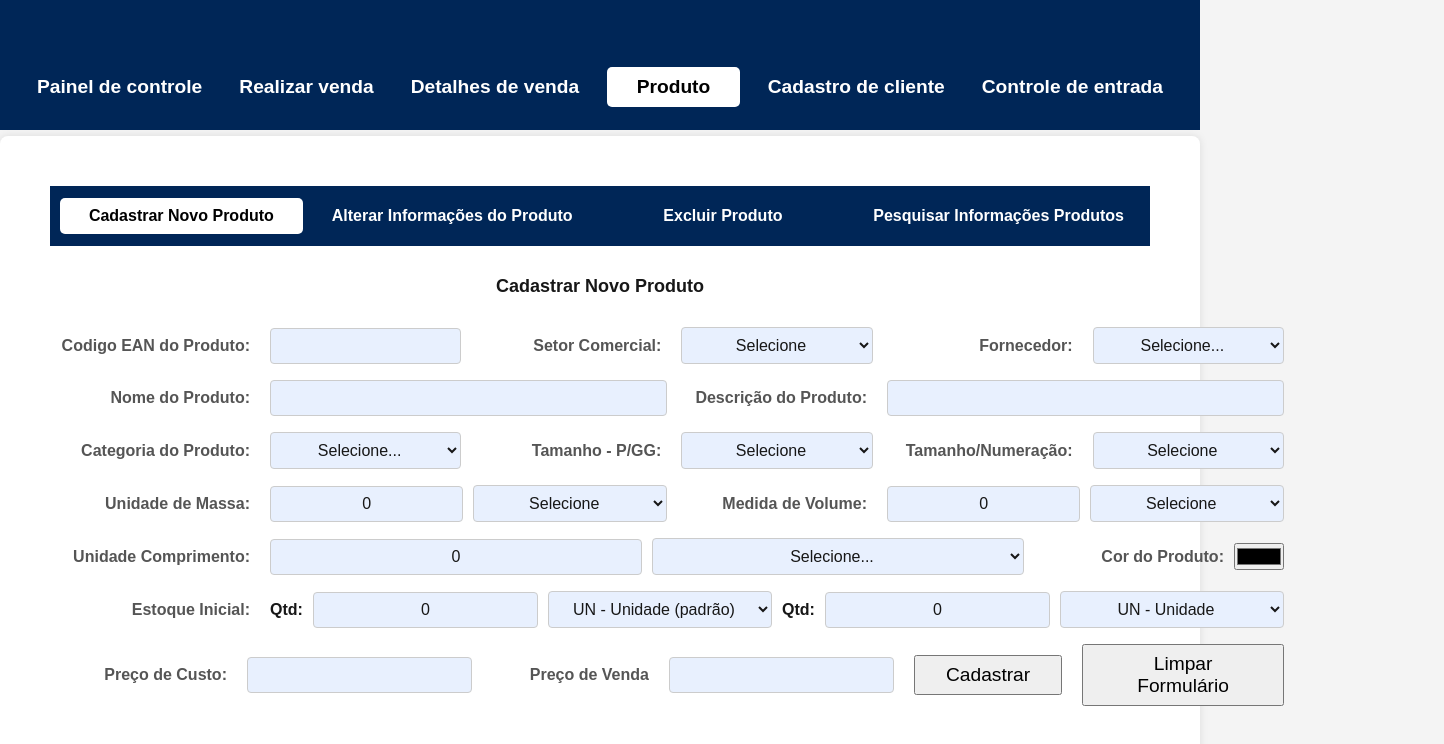
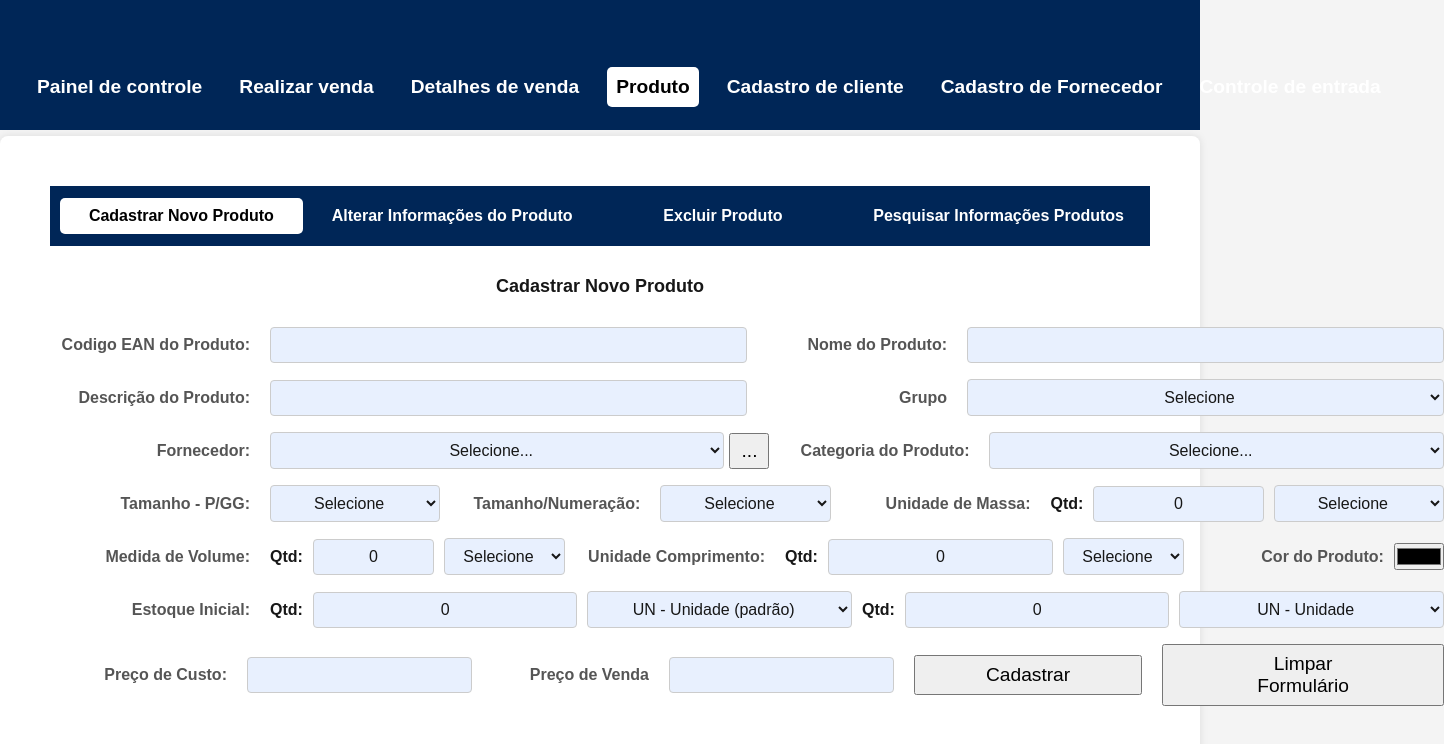
Before and after one commit to fregnani123/gestaoLiteMySql, an Electron app: page public/register_product.html in a window 1200 px wide. Shown: the whole page, 1444 px wide, since content can reach past the window. Drawn offline with Linux system fonts and the light colour scheme.

Commit message:
Melhorias dados inseridos

```diff
--- a/Renderer/renderer_menu.js
+++ b/Renderer/renderer_menu.js
@@ -4,8 +4,8 @@ const menuPainel1 = [
     { id: '3', texto: 'Detalhes de venda', to: '../public/detalhes-venda.html' },
     { id: '4', texto: 'Produto', to: '../public/register_product.html' },
     { id: '7', texto: 'Cadastro de cliente', to: '../public/cadastro-cliente.html' },
-    { id: '8', texto: 'Controle de entrada ', to: '../public/controle-entrada.html' },
-
+    { id: '8', texto: 'Cadastro de Fornecedor', to: '../public/cadastro-cliente.html' },
+    { id: '9', texto: 'Controle de entrada ', to: '../public/controle-entrada.html' },
 ];
 
 const ulMenu = document.getElementById('ul-Menu');
--- a/public/register_product.html
+++ b/public/register_product.html
@@ -37,12 +37,30 @@
                 <label for="codigoDeBarras">Codigo EAN do Produto:</label>
                 <input type="number" id="codigoDeBarras" name="codigoDeBarras" autocomplete="off" required
                     maxlength="13">
-                <label for="categoria">Setor Comercial:</label>
+
+                <label for="nomeProduto">Nome do Produto:</label>
+                <input type="text" id="nomeProduto" name="nome" autocomplete="off" required>
+
+            </div>
+            <div class="form-group">
+
+
+                <label for="descricao">Descrição do Produto:</label>
+                <input type="text" id="descricao" name="descricao" autocomplete="off" required>
+                <label for="categoria">Grupo</label>
                 <select id="setor" name="setor" required>
                     <option value="">Selecione</option>
                 </select>
+            </div>
+            <div class="form-group">
 
                 <label for="fornecedor">Fornecedor:</label>
+                <select id="marca" name="marca">
+                    <option value="Selecione">Selecione...</option>
+                </select><button id="add-fornecedor">...</button>
+
+
+                <label for="marca">Categoria do Produto:</label>
                 <select id="marca" name="marca">
                     <option value="Selecione">Selecione...</option>
                 </select>
@@ -50,84 +68,58 @@
             </div>
             <div class="form-group">
 
-                <label for="nomeProduto">Nome do Produto:</label>
-                <input type="text" id="nomeProduto" name="nome" autocomplete="off" required>
-                <label for="descricao">Descrição do Produto:</label>
-                <input type="text" id="descricao" name="descricao" autocomplete="off" required>
-            </div>
-            <div class="form-group">
-
-                <label for="marca">Categoria do Produto:</label>
-                <select id="marca" name="marca">
-                    <option value="Selecione">Selecione...</option>
-                </select>
-
                 <label for="tamanho">Tamanho - P/GG:</label>
                 <select id="tamanho" name="tamanho">
                     <option value="Selecione">Selecione</option>
-                    <option value="P">XP</option>
+                    <!-- <option value="P">XP</option>
                                     <option value="P">PP</option>
                                     <option value="P">P</option>
                                     <option value="PP">PP</option>
                                     <option value="M">M</option>
                                     <option value="G">G</option>
-                    <option value="GG">GG</option>
+                                    <option value="GG">GG</option> -->
                 </select>
 
                 <label for="tamanhoNumero">Tamanho/Numeração:</label>
                 <select id="tamanhoNumero" name="tamanho">
                     <option value="0">Selecione</option>
-                    <option value="1">1</option>
+                    <!-- <option value="1">1</option>
                                     <option value="2">2</option>
-                    <option value="3">3</option>
+                                    <option value="3">3</option> -->
                 </select>
-            </div>
-            <div class="form-group">
+
                 <label for="massaNumero">Unidade de Massa:</label>
+                <span class="qtd">Qtd:</span>
                 <input id="massaNumero" type="number" value="0">
                 <select id="massa" name="massa">
-                    <option value="Selecione">Selecione</option>
-                    <option value="kg">Quilograma (kg)</option>
-                    <option value="g">Grama (g)</option>
-                    <option value="t">Tonelada (t)</option>
-                    <option value="mg">Miligrama (mg)</option>
-                    <option value="µg">Micrograma (µg)</option>
-                    <option value="lb">Libra (lb)</option>
-                </select>
-
-                <label for="volumeNumero">Medida de Volume:</label>
-                <input id="volumeNumero" type="number" value="0">
-                <select id="volume" name="volume">
-                    <option value="Selecione">Selecione</option>
-                    <option value="litro">Litro (L)</option>
-                    <option value="mililitro">Mililitro (mL)</option>
-                    <option value="metro_cubico">Metro Cúbico (m³)</option>
-                    <option value="galao">Galão (gal)</option>
-                    <option value="pint">Pint (pt)</option>
+                    <option value="0">Selecione</option>
                 </select>
 
             </div>
 
             <div class="form-group">
+                <label for="volumeNumero">Medida de Volume:</label>
+                <span class="qtd">Qtd:</span>
+                <input id="volumeNumero" type="number" value="0">
+                <select id="volume" name="volume">
+                    <option value="0">Selecione</option>
+                </select>
+
                 <label for="comprimento">Unidade Comprimento:</label>
+                <span class="qtd">Qtd:</span>
                 <input id="comprimento" type="number" value="0">
                 <select id="comprimento" name="comprimento">
-                    <option value="Selecione">Selecione...</option>
-                    <option value="metro">Metro (m)</option>
-                    <option value="centimetro">Centímetro (cm)</option>
-                    <option value="milimetro">Milímetro (mm)</option>
-                    <option value="quilometro">Quilômetro (km)</option>
-                    <option value="polegada">Polegada (in)</option>
-                    <option value="pé">Pé (ft)</option>
+                    <option value="0">Selecione</option>
                 </select>
                 <label for="cor">Cor do Produto:</label>
                 <input id="cor" type="color" name="cor" value="" aria-describedby="corHelp">
             </div>
+
 <div class="form-group">
     <label for="estoque1">Estoque Inicial:</label>
     <span class="qtd">Qtd:</span>
-                <input value="0" type="number" id="estoque1" name="estoque"
-                    autocomplete="off" required><select id="unidade" name="">
+    <input value="0" type="number" id="estoque1" name="estoque" autocomplete="off" required><select id="unidade"
+        name="">
         <option value="UN">UN - Unidade (padrão)</option>
         <option value="CX">CX - Caixa</option>
         <option value="DZ">DZ - Duzia (12)</option>
@@ -135,8 +127,8 @@
         <option value="RL">RL - Rolo </option>
         <option value="PÇ">PÇ - Peça </option>
     </select>
-                <span class="qtd">Qtd:</span><input value="0" type="number" id="estoque1" name="estoque"
-                    autocomplete="off" required><select id="unidade" name="">
+    <span class="qtd">Qtd:</span><input value="0" type="number" id="estoque1" name="estoque" autocomplete="off"
+        required><select id="unidade" name="">
         <option value="UN">UN - Unidade</option>
         <option value="DZ">DZ - Duzia (12)</option>
         <option value="PT">PT - Pacote (1)</option>
--- a/style/css/register_produto.css
+++ b/style/css/register_produto.css
@@ -245,7 +245,8 @@ input[type="number"]::-webkit-outer-spin-button {
 .menu-item-5,
 .menu-item-6,
 .menu-item-7,
-.menu-item-8 {
+.menu-item-8,
+.menu-item-9 {
     padding: 8px;
     border-radius: var(--border-radius);
     font-weight: 100;
@@ -272,9 +273,16 @@ a {
 a:hover {
     border: 1px solid var(--link-hover-border-color);
 }
-#btn-cadastrar {
-    padding: 7px 30px;
+#btn-cadastrar{
+    padding: 7px 70px;
     font-size: 1.2rem;
     margin-left: 20px;
     cursor: pointer;
 }
+
+#add-fornecedor {
+    padding: 5px 10px;
+    font-size: 1.2rem;
+    margin-left: 5px;
+    cursor: pointer;
+}
```
Also changed, not shown: 2 other files. Lines whose indentation alone changed are shown as unchanged.
